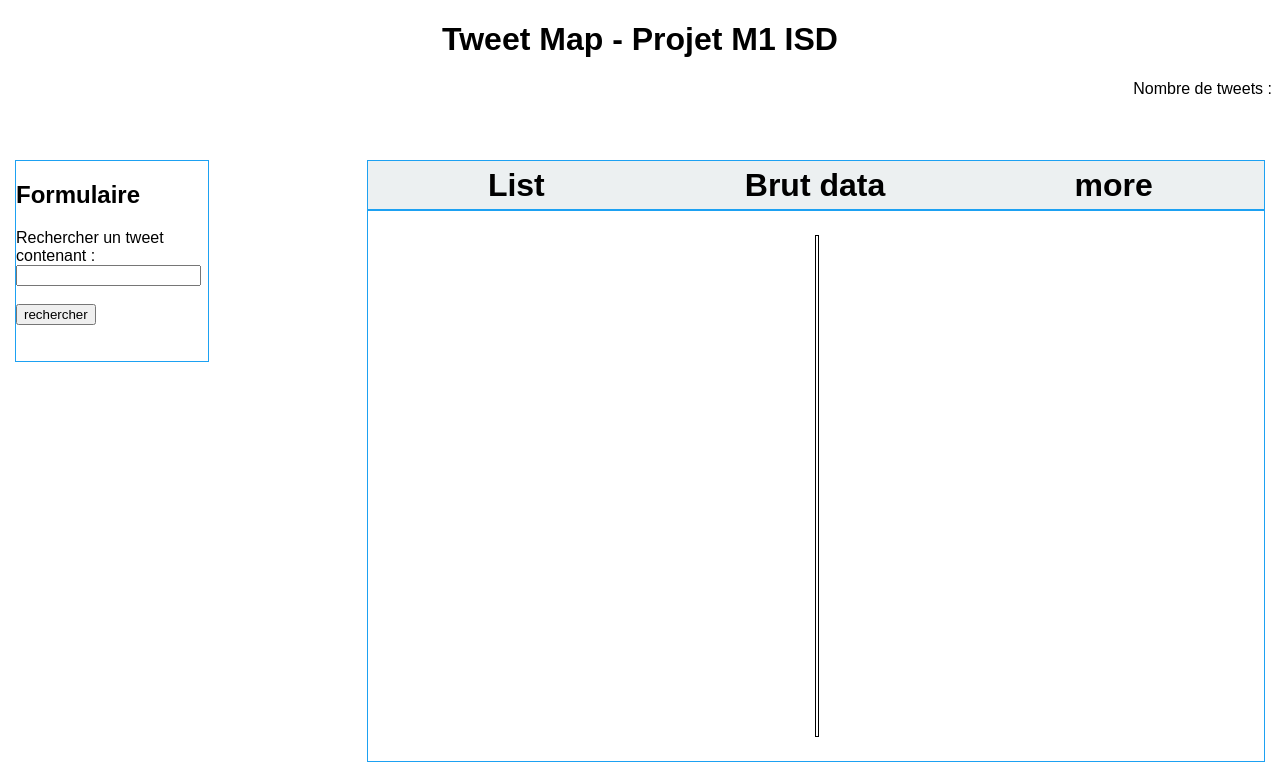
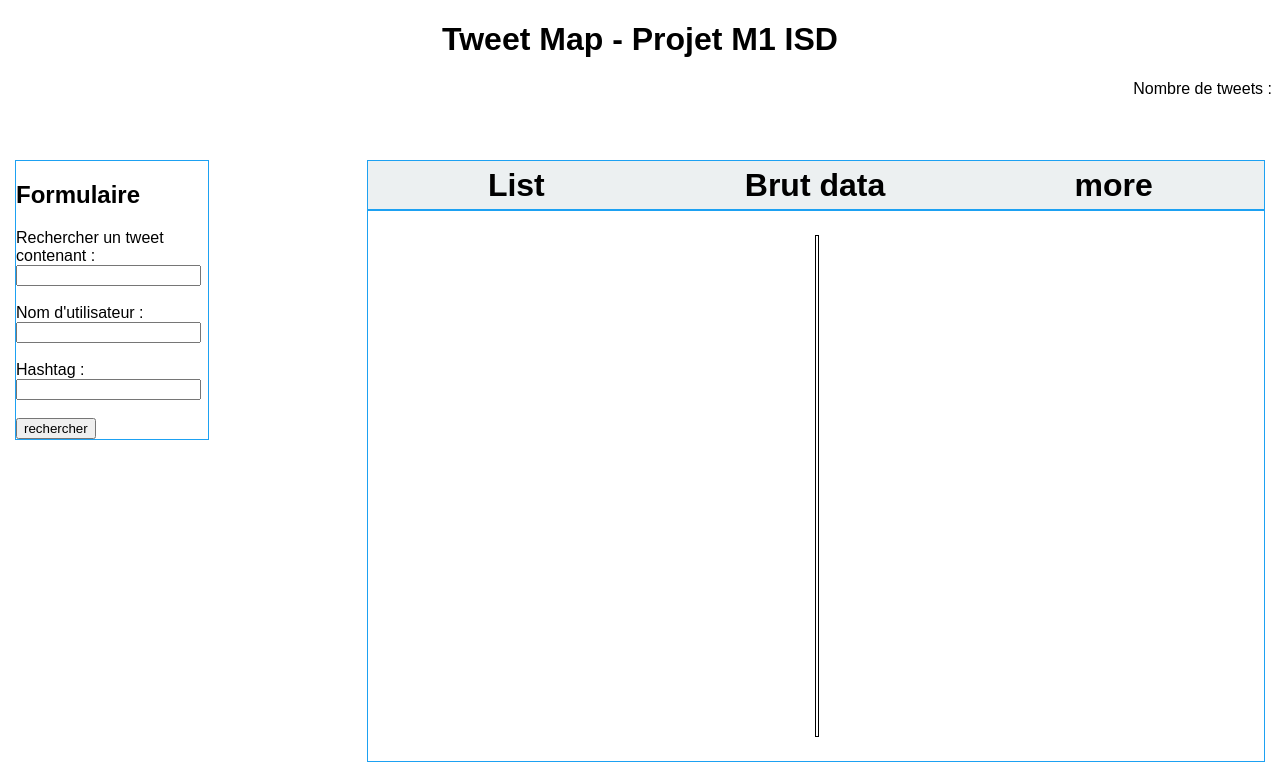
Before and after one commit to Sedfik/TweetMap, a plain HTML site: page web-ui/resources/index.html in a window 1280 px wide. Drawn offline with Linux system fonts and the light colour scheme.

Commit message:
Ajout des champs Nom d'utilisateur et Hashtag au formulaire: non fonctionnel

```diff
--- a/web-ui/resources/index.html
+++ b/web-ui/resources/index.html
@@ -19,8 +19,12 @@
                 <h2> Formulaire </h2>
                 Rechercher un tweet contenant : <br>
                 <input type="text" id="tweetText" />
-
-
+                <br><br>
+                Nom d'utilisateur : <br>
+                <input type="text" id="userName"/>
+                <br><br>
+                Hashtag : <br>
+                <input type="text" id="hashtag"/>
                 <br><br>
                 <button onclick="loadDoc()" value="send"> rechercher </button>
             </div>
--- a/web-ui/resources/style.css
+++ b/web-ui/resources/style.css
@@ -68,7 +68,7 @@ label, a{
     position: absolute;
     top: 20%;
     left: 15px;
-    height: 200px;
+    height: auto;
 }
 
 #frame .layout{
```
